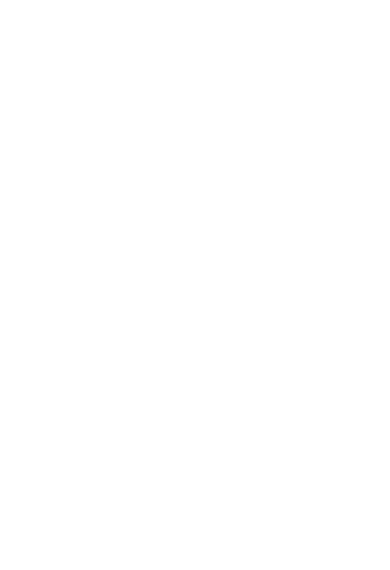
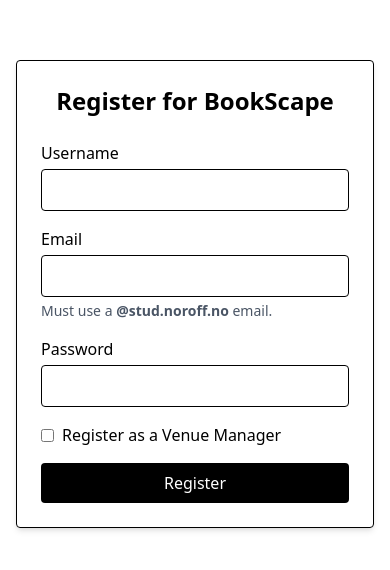
Before and after one commit to AbdullaAlHarun/Bookscape, a React (Vite) app: page /register in a window 390 px wide. Before the commit this address had no page. Shown: the part 128-698 px from the top of the page. Built offline with nearby package versions, Linux system fonts and the light colour scheme; the HTML template or start-up script is replaced by a standard one.

Commit message:
feat: add login and registration pages with role handling, validation, and responsiveness

```diff
--- a/src/App.jsx
+++ b/src/App.jsx
@@ -3,12 +3,14 @@
 import CustomerDashboard from './pages/customer/CustomerDashboard';
 import ManagerDashboard from './pages/manager/ManagerDashboard';
 import Login from './pages/auth/Login';
+import Register from './pages/auth/Register';
 
 function App() {
   return (
     <Routes>
       {/* Public Auth Route without layout */}
       <Route path="/login" element={<Login />} />
+      <Route path="/register" element={<Register />} />
 
       {/* All other routes within layout */}
       <Route path="/" element={<MainLayout />}>
--- a/src/pages/auth/Login.jsx
+++ b/src/pages/auth/Login.jsx
@@ -1,89 +1,85 @@
 import { useState } from "react";
+import { loginUser } from "../../services/authService";
+import { useNavigate } from "react-router-dom";
 
 const Login = () => {
+  const navigate = useNavigate();
   const [email, setEmail] = useState("");
   const [password, setPassword] = useState("");
   const [error, setError] = useState("");
 
-  const handleSubmit = (e) => {
+  const handleSubmit = async (e) => {
     e.preventDefault();
 
     const isNoroffEmail = email.toLowerCase().endsWith("@stud.noroff.no");
-
     if (!isNoroffEmail) {
       setError("Only @stud.noroff.no emails are allowed.");
       return;
     }
 
+    try {
+      const userData = await loginUser({ email, password });
+      localStorage.setItem("user", JSON.stringify(userData));
       setError("");
-    console.log("Logging in:", email, password);
-
-    // TODO: Add API logic here
+      navigate("/"); // or redirect based on role
+    } catch (err) {
+      setError(err.message);
+    }
   };
 
   return (
-    <main className="min-h-screen flex items-center justify-center bg-white text-black px-4">
-      <section
-        className="w-full max-w-md p-6 border border-black rounded-lg shadow-md"
-        aria-label="Login panel"
+    <main className="min-h-screen flex items-center justify-center bg-white px-4">
+      <form
+        onSubmit={handleSubmit}
+        className="w-full max-w-md p-8 border rounded-lg shadow-md"
+        aria-label="Login form"
       >
         <h1 className="text-2xl font-bold mb-6 text-center">Login to BookScape</h1>
 
+        <label htmlFor="email" className="block mb-2 font-medium">
+          Email address
+        </label>
+        <input
+          id="email"
+          type="email"
+          value={email}
+          required
+          onChange={(e) => setEmail(e.target.value)}
+          className="w-full p-2 border rounded focus:outline-none focus:ring focus:ring-black"
+          aria-describedby="emailHelp"
+        />
+        <p id="emailHelp" className="text-sm text-gray-500 mb-4">
+          Use your <strong>@stud.noroff.no</strong> email
+        </p>
+
+        <label htmlFor="password" className="block mb-2 font-medium">
+          Password
+        </label>
+        <input
+          id="password"
+          type="password"
+          value={password}
+          required
+          onChange={(e) => setPassword(e.target.value)}
+          className="w-full p-2 border rounded focus:outline-none focus:ring focus:ring-black"
+        />
+
         {error && (
           <div
-            className="bg-red-100 text-red-800 border border-red-400 p-2 rounded text-sm mb-4"
+            className="mt-4 text-red-600 text-sm bg-red-50 border border-red-200 p-2 rounded"
             role="alert"
-            aria-live="assertive"
           >
             {error}
           </div>
         )}
 
-        <form onSubmit={handleSubmit} className="space-y-5" aria-label="Login form">
-          <div>
-            <label htmlFor="email" className="block text-sm font-medium mb-1">
-              Email address
-            </label>
-            <input
-              type="email"
-              id="email"
-              name="email"
-              required
-              autoComplete="email"
-              className="w-full px-3 py-2 border border-black rounded-md focus:outline-none focus:ring-2 focus:ring-black"
-              value={email}
-              onChange={(e) => setEmail(e.target.value)}
-              aria-describedby="email-help"
-            />
-            <p id="email-help" className="text-xs text-gray-600 mt-1">
-              Use your <strong>@stud.noroff.no</strong> email
-            </p>
-          </div>
-
-          <div>
-            <label htmlFor="password" className="block text-sm font-medium mb-1">
-              Password
-            </label>
-            <input
-              type="password"
-              id="password"
-              name="password"
-              required
-              autoComplete="current-password"
-              className="w-full px-3 py-2 border border-black rounded-md focus:outline-none focus:ring-2 focus:ring-black"
-              value={password}
-              onChange={(e) => setPassword(e.target.value)}
-            />
-          </div>
-
         <button
           type="submit"
-            className="w-full bg-black text-white py-2 px-4 rounded-md font-medium hover:bg-gray-800 focus:outline-none focus:ring-2 focus:ring-offset-2 focus:ring-black"
+          className="w-full mt-6 bg-black text-white p-2 rounded hover:bg-gray-800 transition"
         >
           Log In
         </button>
       </form>
-      </section>
     </main>
   );
 };
--- /dev/null
+++ b/src/pages/auth/Register.jsx
@@ -0,0 +1,151 @@
+import { useState } from "react";
+import { useNavigate } from "react-router-dom";
+
+const Register = () => {
+  const navigate = useNavigate();
+
+  const [form, setForm] = useState({
+    name: "",
+    email: "",
+    password: "",
+    venueManager: false,
+  });
+
+  const [error, setError] = useState("");
+  const [success, setSuccess] = useState("");
+
+  const handleChange = (e) => {
+    const { name, value, type, checked } = e.target;
+    setForm((prev) => ({
+      ...prev,
+      [name]: type === "checkbox" ? checked : value,
+    }));
+  };
+
+  const handleSubmit = async (e) => {
+    e.preventDefault();
+    setError("");
+    setSuccess("");
+
+    // Email validation
+    if (!form.email.toLowerCase().endsWith("@stud.noroff.no")) {
+      setError("Email must end with @stud.noroff.no");
+      return;
+    }
+
+    if (form.password.length < 8) {
+      setError("Password must be at least 8 characters long");
+      return;
+    }
+
+    try {
+      const response = await fetch("https://v2.api.noroff.dev/auth/register", {
+        method: "POST",
+        headers: { "Content-Type": "application/json" },
+        body: JSON.stringify(form),
+      });
+
+      const data = await response.json();
+
+      if (!response.ok) {
+        throw new Error(data.errors?.[0]?.message || "Registration failed");
+      }
+
+      setSuccess("🎉 Registration successful! Redirecting to login...");
+      setForm({ name: "", email: "", password: "", venueManager: false });
+
+      // Optional: auto-redirect to login
+      setTimeout(() => navigate("/login"), 2000);
+    } catch (err) {
+      setError(err.message);
+    }
+  };
+
+  return (
+    <main className="min-h-screen flex items-center justify-center bg-white px-4">
+      <div className="w-full max-w-sm mx-auto">
+        <form
+          onSubmit={handleSubmit}
+          className="w-full p-6 sm:p-8 border border-black rounded shadow-md"
+          aria-label="Registration form"
+        >
+          <h1 className="text-2xl font-bold mb-6 text-center">Register for BookScape</h1>
+
+          {error && (
+            <div className="mb-4 text-red-600 bg-red-50 border border-red-200 p-2 rounded text-sm" role="alert">
+              {error}
+            </div>
+          )}
+
+          {success && (
+            <div className="mb-4 text-green-700 bg-green-50 border border-green-200 p-2 rounded text-sm" role="status">
+              {success}
+            </div>
+          )}
+
+          <label htmlFor="name" className="block font-medium mb-1">
+            Username
+          </label>
+          <input
+            id="name"
+            name="name"
+            value={form.name}
+            onChange={handleChange}
+            required
+            className="w-full mb-4 p-2 border border-black rounded"
+          />
+
+          <label htmlFor="email" className="block font-medium mb-1">
+            Email
+          </label>
+          <input
+            id="email"
+            name="email"
+            type="email"
+            value={form.email}
+            onChange={handleChange}
+            required
+            className="w-full mb-1 p-2 border border-black rounded"
+            aria-describedby="emailHelp"
+          />
+          <p id="emailHelp" className="text-sm text-gray-600 mb-4">
+            Must use a <strong>@stud.noroff.no</strong> email.
+          </p>
+
+          <label htmlFor="password" className="block font-medium mb-1">
+            Password
+          </label>
+          <input
+            id="password"
+            name="password"
+            type="password"
+            value={form.password}
+            onChange={handleChange}
+            required
+            className="w-full mb-4 p-2 border border-black rounded"
+          />
+
+          <label className="inline-flex items-center mb-4">
+            <input
+              type="checkbox"
+              name="venueManager"
+              checked={form.venueManager}
+              onChange={handleChange}
+              className="mr-2"
+            />
+            Register as a Venue Manager
+          </label>
+
+          <button
+            type="submit"
+            className="w-full bg-black text-white p-2 rounded hover:bg-gray-800 transition"
+          >
+            Register
+          </button>
+        </form>
+      </div>
+    </main>
+  );
+};
+
+export default Register;
--- /dev/null
+++ b/src/services/authService.js
@@ -0,0 +1,21 @@
+const API_BASE = "https://v2.api.noroff.dev";
+
+export async function loginUser(credentials) {
+  try {
+    const response = await fetch(`${API_BASE}/auth/login?_holidaze=true`, {
+      method: "POST",
+      headers: { "Content-Type": "application/json" },
+      body: JSON.stringify(credentials),
+    });
+
+    const result = await response.json();
+
+    if (!response.ok) {
+      throw new Error(result.errors?.[0]?.message || "Login failed");
+    }
+
+    return result.data;
+  } catch (error) {
+    throw new Error(error.message || "Something went wrong");
+  }
+}
```
Also changed, not shown: src/services/api.js (deleted). Lines whose indentation alone changed are shown as unchanged.
